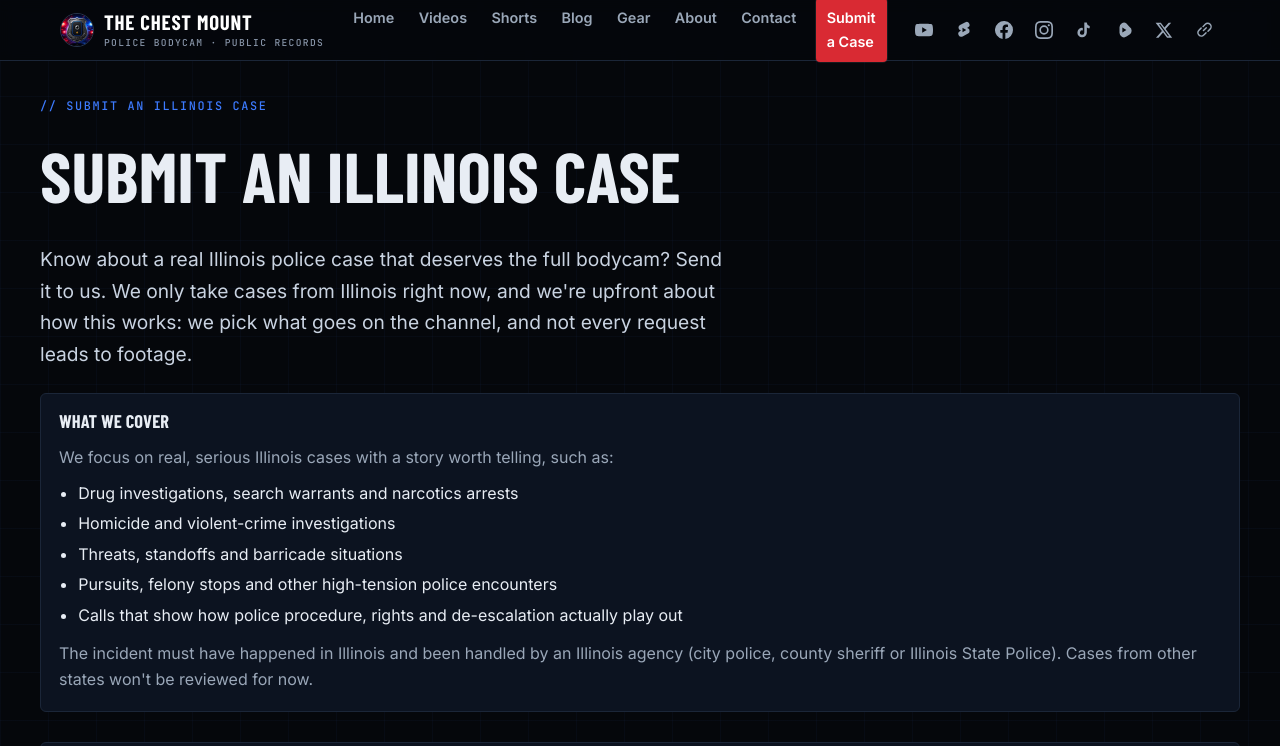
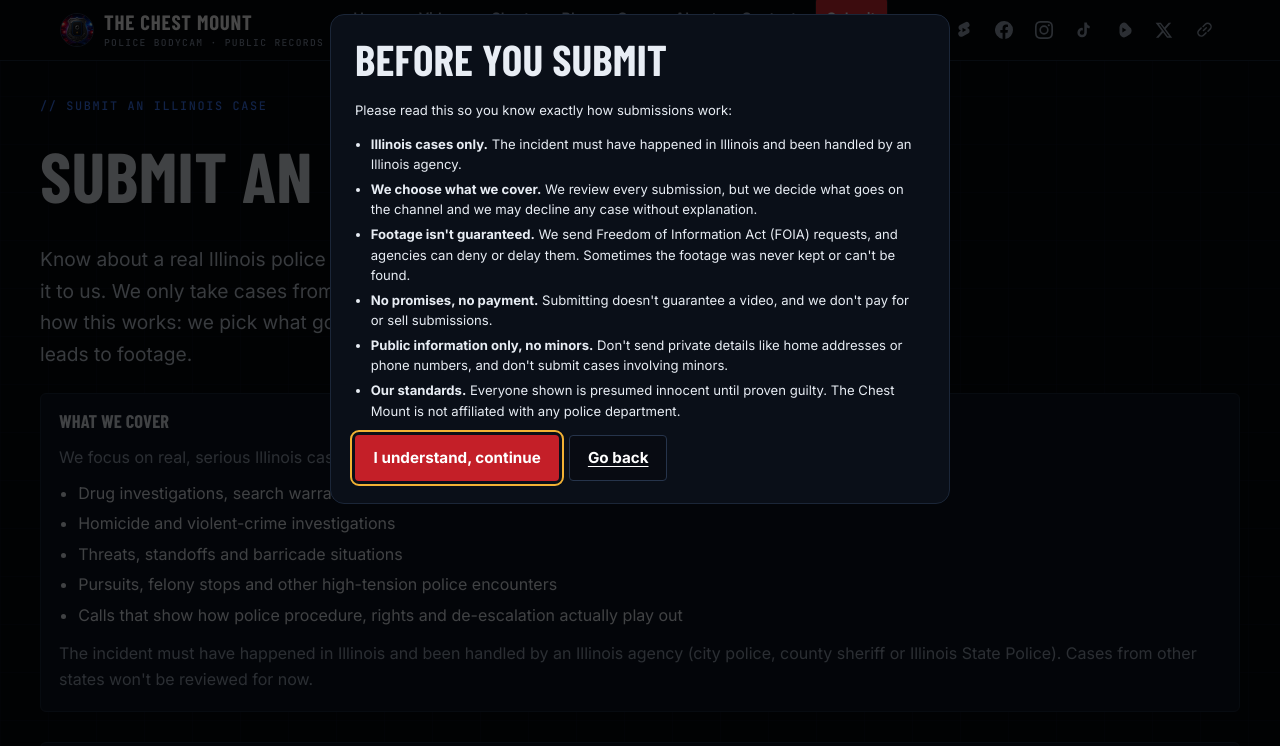
Before and after one commit to thechestmount/thechestmount.github.io, a plain HTML site: page submit-a-case/index.html in a window 1280 px wide. Shown: the top 746 px of the page. Drawn offline with Linux system fonts and the light colour scheme.

Commit message:
Site update 2026-11-15 19:03 CST

```diff
--- a/submit-a-case/index.html
+++ b/submit-a-case/index.html
@@ -16,7 +16,17 @@
 <nav class="nav" id="nav" aria-label="Main"><a href="/">Home</a><a href="/videos/">Videos</a><a href="/shorts/">Shorts</a><a href="/blog/">Blog</a><a href="/gear/">Gear</a><a href="/about/">About</a><a href="/contact/">Contact</a><a href="/submit-a-case/" class="nav-submit" aria-current=page>Submit a Case</a></nav>
 <div class="hdr-social"><a class="icon-btn" href="https://www.youtube.com/@TheChestMount" rel="noopener" aria-label="YouTube"><svg class="ic" aria-hidden=true><use href="#i-yt"/></svg></a><a class="icon-btn" href="https://www.youtube.com/@TheChestMountShorts" rel="noopener" aria-label="YouTube Shorts"><svg class="ic" aria-hidden=true><use href="#i-sh"/></svg></a><a class="icon-btn" href="https://www.facebook.com/TheChestMountBodycam" rel="noopener" aria-label="Facebook"><svg class="ic" aria-hidden=true><use href="#i-fb"/></svg></a><a class="icon-btn" href="https://www.instagram.com/thechestmount/" rel="noopener" aria-label="Instagram"><svg class="ic" aria-hidden=true><use href="#i-ig"/></svg></a><a class="icon-btn" href="https://www.tiktok.com/@thechestmount" rel="noopener" aria-label="TikTok"><svg class="ic" aria-hidden=true><use href="#i-tt"/></svg></a><a class="icon-btn" href="https://rumble.com/c/c-7972048" rel="noopener" aria-label="Rumble"><svg class="ic" aria-hidden=true><use href="#i-rm"/></svg></a><a class="icon-btn" href="https://x.com/thechestmount" rel="noopener" aria-label="X"><svg class="ic" aria-hidden=true><use href="#i-x"/></svg></a><a class="icon-btn" href="/links/" aria-label="All our profiles"><svg class="ic" aria-hidden=true><use href="#i-link"/></svg></a></div>
 </div></header>
-<main id="main"><div class="wrap page"><span class="kicker">Submit an Illinois case</span><h1 style="margin-top:.3em">Submit an Illinois case</h1>
+<main id="main"><div class="wrap page"><dialog id="disc" class="disc" aria-labelledby="disc-h"><form method="dialog"><h2 id="disc-h">Before you submit</h2>
+<p>Please read this so you know exactly how submissions work:</p>
+<ul><li><b>Illinois cases only.</b> The incident must have happened in Illinois and been handled by an Illinois agency.</li>
+<li><b>We choose what we cover.</b> We review every submission, but we decide what goes on the channel and we may decline any case without explanation.</li>
+<li><b>Footage isn't guaranteed.</b> We send Freedom of Information Act (FOIA) requests, and agencies can deny or delay them. Sometimes the footage was never kept or can't be found.</li>
+<li><b>No promises, no payment.</b> Submitting doesn't guarantee a video, and we don't pay for or sell submissions.</li>
+<li><b>Public information only, no minors.</b> Don't send private details like home addresses or phone numbers, and don't submit cases involving minors.</li>
+<li><b>Our standards.</b> Everyone shown is presumed innocent until proven guilty. The Chest Mount is not affiliated with any police department.</li></ul>
+<div class="row" style="gap:10px;flex-wrap:wrap;margin-top:14px"><button class="btn btn-red" value="ok" autofocus>I understand, continue</button><a class="btn btn-line" href="/">Go back</a></div></form></dialog>
+<style>.disc{max-width:620px;width:calc(100% - 32px);border:1px solid var(--line,#333);border-radius:14px;padding:22px 24px;background:var(--bg2,#111);color:inherit}.disc::backdrop{background:rgba(0,0,0,.72)}.disc h2{margin:0 0 .4em}.disc ul{padding-left:1.2em;margin:.4em 0 0}.disc li{margin:.35em 0}</style>
+<script>(function(){var d=document.getElementById('disc');if(!d||!d.showModal)return;try{if(sessionStorage.getItem('tcm_disc')==='1')return}catch(e){}d.showModal();d.addEventListener('close',function(){try{sessionStorage.setItem('tcm_disc','1')}catch(e){}});d.addEventListener('cancel',function(e){e.preventDefault()})})();</script><span class="kicker">Submit an Illinois case</span><h1 style="margin-top:.3em">Submit an Illinois case</h1>
 <p class="lede">Know about a real Illinois police case that deserves the full bodycam? Send it to us. We only take cases from Illinois right now, and we're upfront about how this works: we pick what goes on the channel, and not every request leads to footage.</p>
 <section class="panel howto" aria-labelledby="scope-h" style="margin-top:22px"><h2 id="scope-h">What we cover</h2>
 <p class="dim" style="margin:.4em 0 .6em">We focus on real, serious Illinois cases with a story worth telling, such as:</p>
```
Also changed, not shown: index.html (+1 -1 lines), sitemap.xml (+7 -7 lines).
